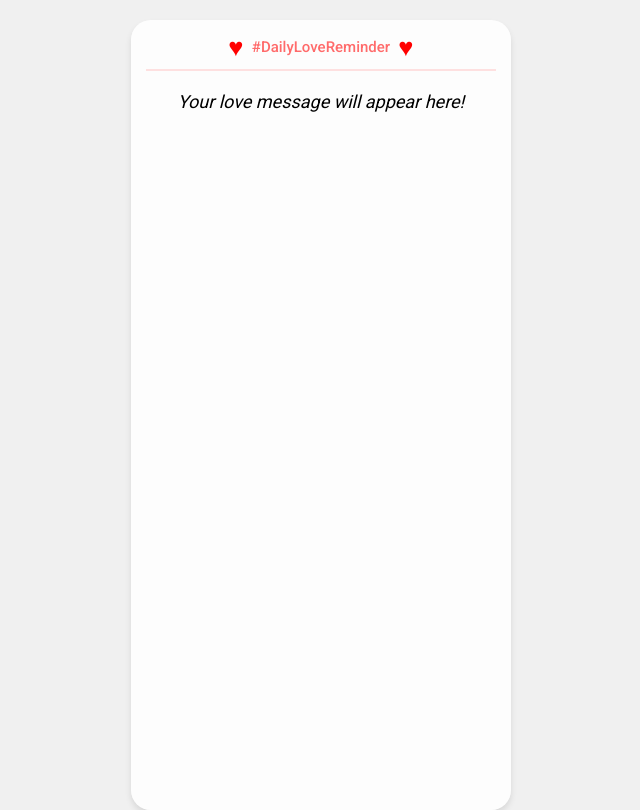
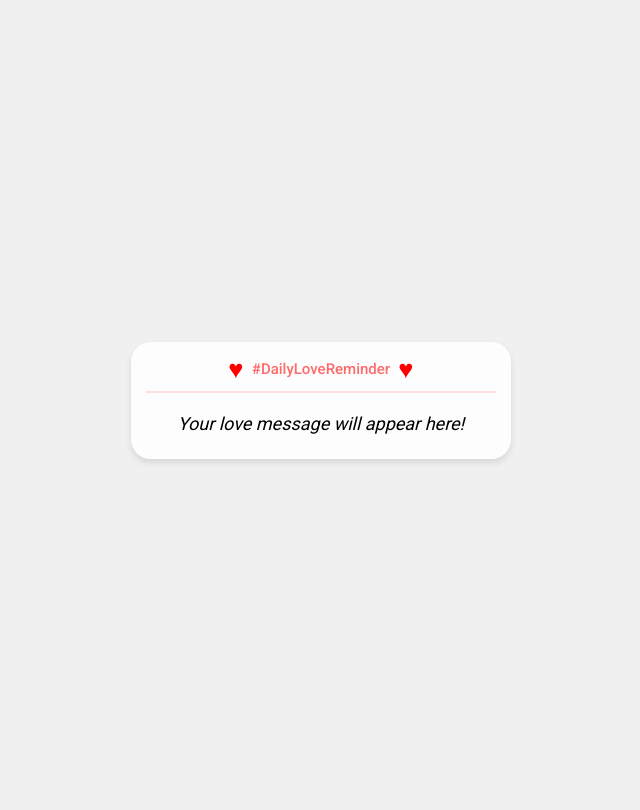
Before and after one commit to Jarnito/DailyLoveReminder, a website: page index.html in a window 1280 px wide. Shown: the whole page, without its empty margins (319-959 px from the left). Drawn offline with Linux system fonts and the light colour scheme; no server answers.

Commit message:
UI changes

```diff
--- a/styles.css
+++ b/styles.css
@@ -17,8 +17,6 @@ body {
     position: relative;
     width: 100%;
     max-width: 350px;
-    height: 100%;
-    max-height: calc(100vh - 40px);
     margin: auto;
     text-align: center;
     padding: 15px;
@@ -29,7 +27,6 @@ body {
     justify-content: flex-start;
     align-items: center;
     flex-direction: column;
-    overflow: hidden;
 }
 
 #loveMessage {
```
